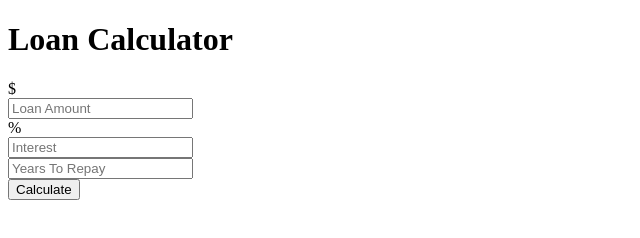
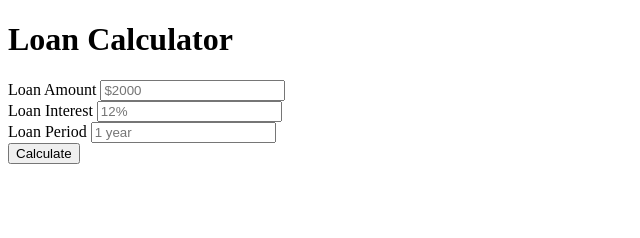
Before and after one commit to vasiljevs/loan, a plain HTML site: page index.html in a window 1280 px wide. Shown: the whole page, without its empty margins (0-640 px from the left). Drawn offline with Linux system fonts and the light colour scheme.

Commit message:
Update - current app structure

```diff
--- a/index.html
+++ b/index.html
@@ -3,77 +3,26 @@
   <head>
     <meta charset="utf-8">
     <title>Loan Calculator</title>
-    <meta name="viewport" content="width=device-width, initial-scale=1, shrink-to-fit=no">
-    <style>
-      #loading,
-      #results {
-        display: none;
-      }
-    </style>
+    <meta name="viewport" content="width=device-width, initial-scale=1">
   </head>
-  <body class="bg-dark">
-    <div class="container">
-      <div class="row">
-        <div class="col-md-6 mx-auto">
-          <div class="card card-body text-center mt-5">
-            <h1 class="heading mb-4">Loan Calculator</h1>
-            <form id="loan-form">
-              <div class="form-group">
-                <div class="input-group">
-                  <div class="input-group-prepend">
-                    <span class="input-group-text">$</span>
-                  </div>
-                  <input type="number" class="form-control" id="amount" placeholder="Loan Amount">
-                </div>
-              </div>
-              <div class="form-group">
-                <div class="input-group">
-                  <div class="input-group-prepend">
-                    <span class="input-group-text">%</span>
-                  </div>
-                  <input type="number" class="form-control" id="interest" placeholder="Interest">
-                </div>
-              </div>
-              <div class="form-group">
-                <input type="number" class="form-control" id="years" placeholder="Years To Repay">
-              </div>
-              <div class="forn-group">
-                <input type="submit" value="Calculate" class="btn btn-dark btn-block">
-              </div>
-            </form>
-            <div id="loading">
-              <img src="img/loading.gif" alt="">
-            </div>
-            <div id="results" class="pt-4">
-              <h5 class="mb-4">Results</h5>
-              <div class="form-group">
-                <div class="input-group">
-                  <div class="input-group-prepend">
-                    <span class="input-group-text">Monthly Payment</span>
-                  </div>
-                  <input type="number" class="form-control" id="monthly-payment" disabled>
-                </div>
-              </div>
-              <div class="form-group">
-                <div class="input-group">
-                  <div class="input-group-prepend">
-                    <span class="input-group-text">Total Payment</span>
-                  </div>
-                  <input type="number" class="form-control" id="total-payment" disabled>
-                </div>
-              </div>
-              <div class="form-group">
-                <div class="input-group">
-                  <div class="input-group-prepend">
-                    <span class="input-group-text">Total Interest</span>
-                  </div>
-                  <input type="number" class="form-control" id="total-interest" disabled>
-                </div>
-              </div>
-            </div>
-          </div>
+  <body>
+    <div class="loan">
+      <h1 class="heading">Loan Calculator</h1>
+      <form class="calculate-loan">
+        <div class="item">
+          <label for="amount">Loan Amount</label>
+          <input id="amount" type="number" placeholder="$2000">
         </div>
-      </div>
+        <div class="item">
+          <label for="interest">Loan Interest</label>
+          <input id="interest" type="number" placeholder="12%">
+        </div>
+        <div class="item">
+          <label for="period">Loan Period</label>
+          <input id="period" type="number" placeholder="1 year">
+        </div>
+        <button class="btn" type="submit">Calculate</button>
+      </form>
     </div>
     <script src="js/app.js"></script>
   </body>
```
